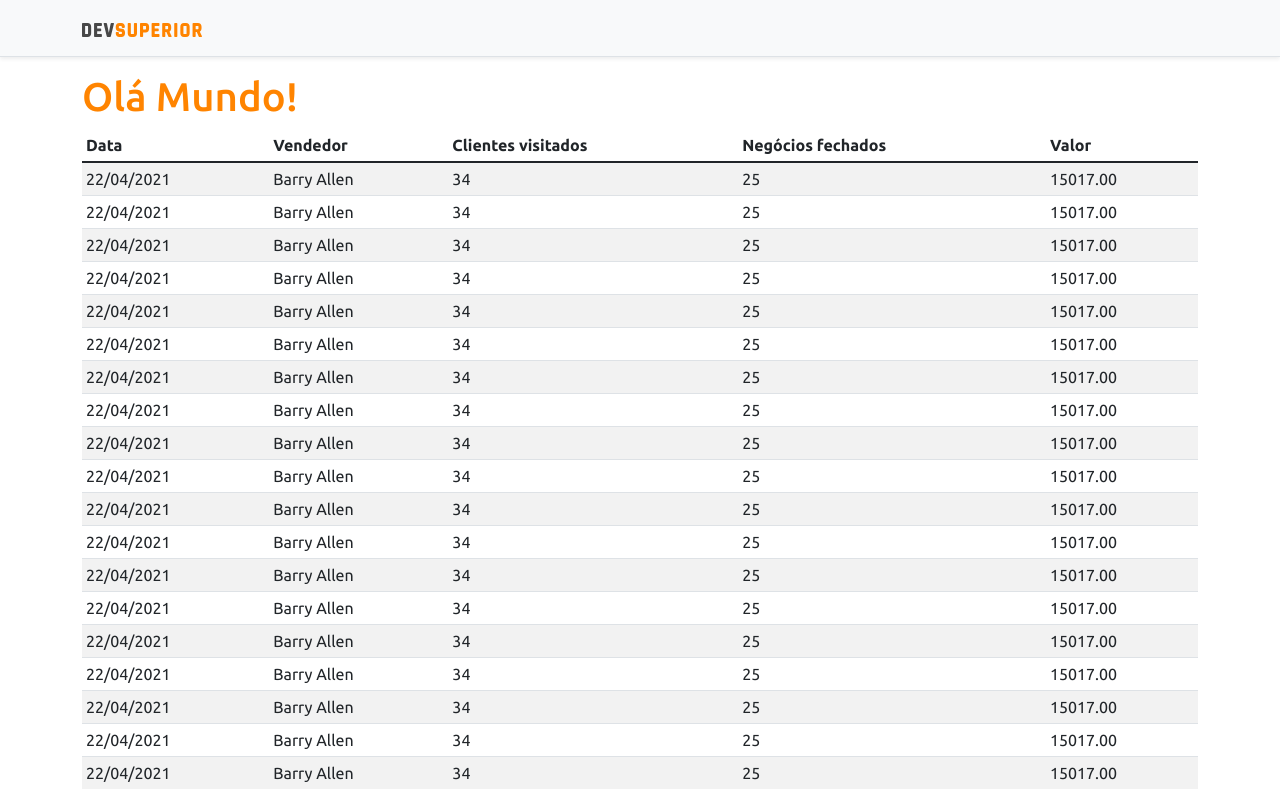
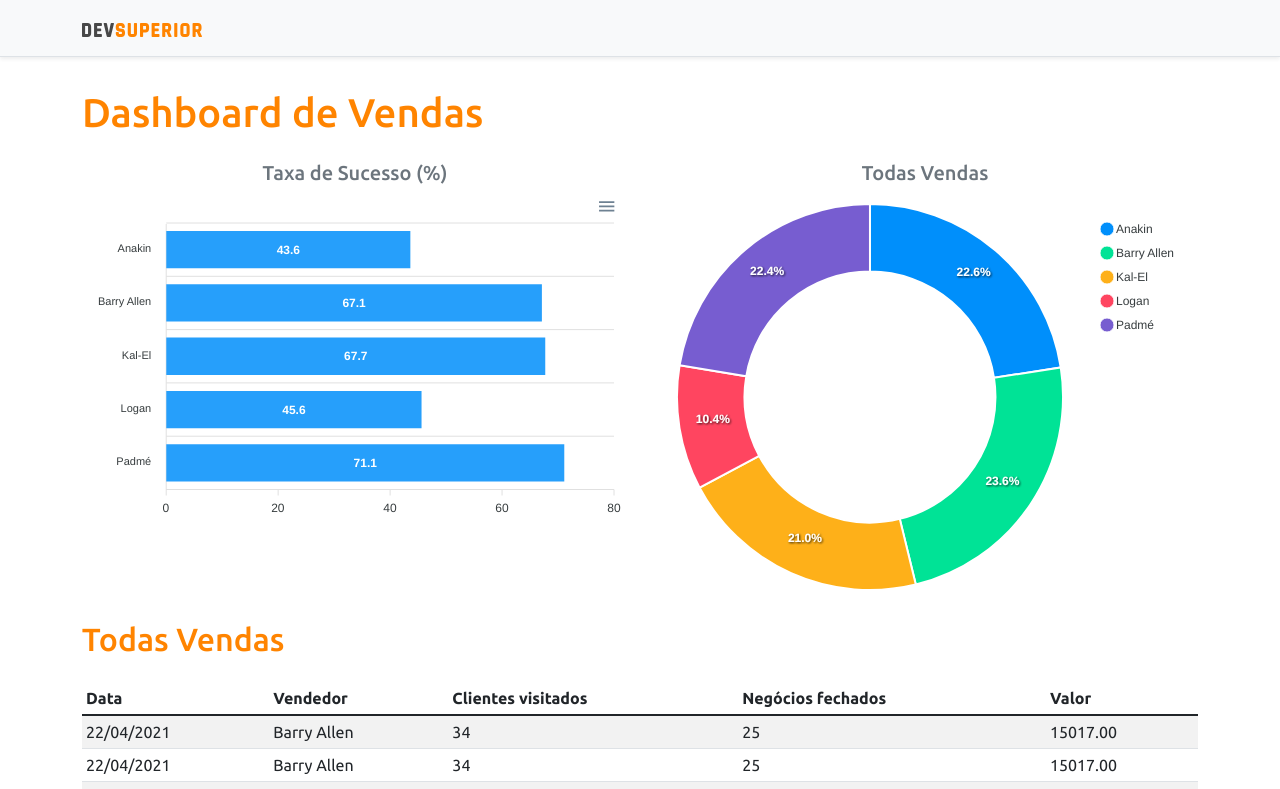
Before and after one commit to VitorEmerique/projeto-sds4, a React (Create React App) app in the folder frontend/: page / in a window 1280 px wide. Shown: the top 789 px of the page. Built offline with nearby package versions, Linux system fonts and the light colour scheme.

Commit message:
Static charts

```diff
--- a/frontend/package.json
+++ b/frontend/package.json
@@ -12,8 +12,10 @@
     "@types/node": "^12.0.0",
     "@types/react": "^17.0.0",
     "@types/react-dom": "^17.0.0",
+    "apexcharts": "^3.28.1",
     "bootstrap": "^5.1.0",
     "react": "^17.0.2",
+    "react-apexcharts": "^1.3.9",
     "react-dom": "^17.0.2",
     "react-scripts": "4.0.3",
     "typescript": "^4.1.2",
--- a/frontend/src/App.tsx
+++ b/frontend/src/App.tsx
@@ -1,4 +1,6 @@
+import BarChart from "components/BarChart";
 import DataTable from "components/DataTable";
+import DonutsChart from "components/DonutsChart";
 import Footer from "components/Footer";
 import NavBar from "components/NavBar";
 
@@ -6,14 +8,29 @@
 function App() {
   return (
     <>
-      <NavBar/>
-      <div className="container">
-        <h1 className="text-primary">Olá Mundo!</h1>
-        <DataTable/>
-      </div>
-      <Footer/>
+            <NavBar />
+            <div className="container">
+                <h1 className="text-primary py-3">Dashboard de Vendas</h1>
 
-    </>
+                <div className="row">
+                    <div className="col-sm-6 px-3">
+                        <h5 className="text-secondary text-center">Taxa de Sucesso (%)</h5>
+                        <BarChart />
+                    </div>
+                    <div className="col-sm-6 px-3">
+                        <h5 className="text-secondary text-center">Todas Vendas</h5>
+                        <DonutsChart />
+                    </div>
+                </div>
+
+                <div className="py-3">
+                    <h2 className="text-primary">Todas Vendas</h2>
+                </div>
+
+                <DataTable />
+            </div>
+            <Footer />
+        </>
   );
 }
 
--- /dev/null
+++ b/frontend/src/components/BarChart/index.tsx
@@ -0,0 +1,37 @@
+import Chart from 'react-apexcharts';
+
+
+const BarChart = () => {
+
+    const options = {
+        plotOptions: {
+            bar: {
+                horizontal: true,
+            }
+        },
+    };
+
+    const mockData = {
+        labels: {
+            categories: ['Anakin', 'Barry Allen', 'Kal-El', 'Logan', 'Padmé']
+        },
+        series: [
+            {
+                name: "% Sucesso",
+                data: [43.6, 67.1, 67.7, 45.6, 71.1]
+            }
+        ]
+    };
+
+    return (
+        <Chart
+        options = {{ ...options, xaxis: mockData.labels}}
+        series = {mockData.series}
+        type = "bar"
+        heigth = "240"
+
+        />
+    );
+}
+
+export default BarChart;
--- /dev/null
+++ b/frontend/src/components/DonutsChart/index.tsx
@@ -0,0 +1,26 @@
+import Chart from 'react-apexcharts'
+const DonutsChart = () => {
+
+    const mockData = {
+        series: [477138, 499928, 444867, 220426, 473088],
+        labels: ['Anakin', 'Barry Allen', 'Kal-El', 'Logan', 'Padmé']
+    }
+
+    const options = {
+        legend: {
+            show: true
+        }
+    }
+
+    return (
+        <Chart
+        options = {{ ...options, labels: mockData.labels}}
+        series = {mockData.series}
+        type = "donut"
+        heigth = "240"
+
+        />
+    );
+}
+
+export default DonutsChart;
```
Also changed, not shown: 1 other file (tests, documents, lock files or other folders).
